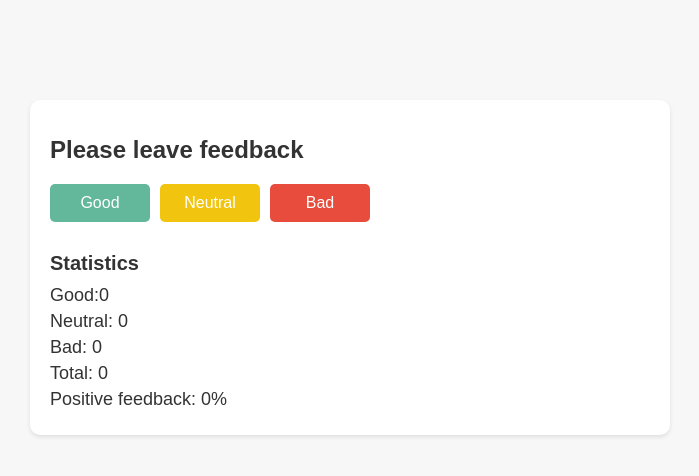
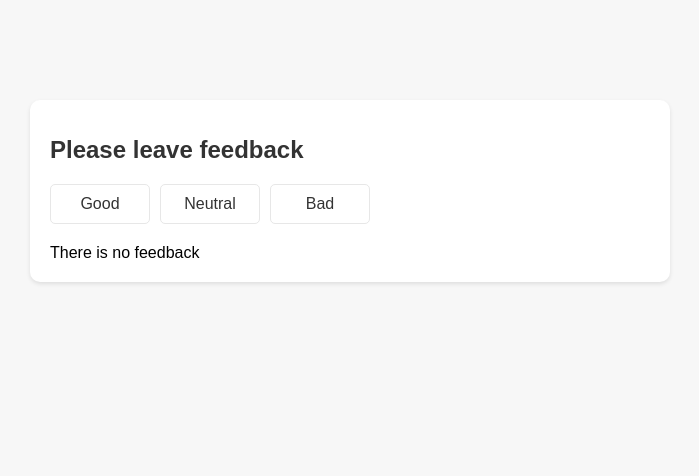
Before and after one commit to zhurakovska/goit-react-hw-02-feedback, a React (Create React App) app: page / in a window 1280 px wide. Shown: the top 476 px of the page, without its empty margins (290-989 px from the left). Built offline with nearby package versions, Linux system fonts and the light colour scheme.

Commit message:
done step 3 and 4

```diff
--- a/src/components/Feedback/Feedback.jsx
+++ b/src/components/Feedback/Feedback.jsx
@@ -1,6 +1,7 @@
 import React from 'react';
 import { Container, Title } from './Feedback.styled';
 import { FeedbackOptions } from './FeedbackOptions';
+import { Section } from './Section';
 
 import { Statistics } from './Statistics';
 
@@ -40,11 +41,13 @@
 
   render() {
     const { good, neutral, bad, total, percentage } = this.state;
+    const options = ['Good', 'Neutral', 'Bad'];
+
     return (
       <Container>
-        <Title>Please leave feedback</Title>
+        <Section title="Please leave feedback">
           <FeedbackOptions
-          options={this.state}
+            options={options}
             onLeaveFeedback={this.handleChangeComment}
           />
           <Statistics
@@ -54,6 +57,7 @@
             total={total}
             positivePercentage={percentage}
           />
+        </Section>
       </Container>
     );
   }
--- a/src/components/Feedback/Feedback.styled.js
+++ b/src/components/Feedback/Feedback.styled.js
@@ -28,24 +28,14 @@
 export const Button = styled.button`
   padding: 10px 20px;
   font-size: 16px;
-  color: #ffffff;
+  color: #333333;
   border: none;
   border-radius: 5px;
   cursor: pointer;
   margin-right: 10px;
   width: 100px;
-`;
-
-export const GoodButton = styled(Button)`
-  background-color: #63b79b;
-`;
-
-export const NeutralButton = styled(Button)`
-  background-color: #f1c40f;
-`;
-
-export const BadButton = styled(Button)`
-  background-color: #e74c3c;
+  border: 1px solid #e7e7e7;
+  background-color: transparent;
 `;
 
 export const StatisticsTitle = styled.h2`
--- a/src/components/Feedback/FeedbackOptions.jsx
+++ b/src/components/Feedback/FeedbackOptions.jsx
@@ -1,23 +1,14 @@
 import React from 'react';
-import {
-  ButtonGroup,
-  GoodButton,
-  NeutralButton,
-  BadButton,
-} from './Feedback.styled';
+import { ButtonGroup, Button } from './Feedback.styled';
 
 export const FeedbackOptions = ({ options, onLeaveFeedback }) => {
   return (
     <ButtonGroup>
-      <GoodButton name="good" onClick={onLeaveFeedback}>
-        Good
-      </GoodButton>
-      <NeutralButton name="neutral" onClick={onLeaveFeedback}>
-        Neutral
-      </NeutralButton>
-      <BadButton name="bad" onClick={onLeaveFeedback}>
-        Bad
-      </BadButton>
+      {options.map(option => (
+        <Button name={option.toLowerCase()} onClick={onLeaveFeedback}>
+          {option}
+        </Button>
+      ))}
     </ButtonGroup>
   );
 };
--- /dev/null
+++ b/src/components/Feedback/Notification.jsx
@@ -0,0 +1,3 @@
+import React from 'react';
+
+export const Notification = ({ message }) => <div>{message}</div>;
--- /dev/null
+++ b/src/components/Feedback/Section.jsx
@@ -0,0 +1,11 @@
+import React from 'react';
+import { Title } from './Feedback.styled';
+
+export const Section = ({ children, title }) => {
+  return (
+    <>
+      <Title>{title}</Title>
+      {children}
+    </>
+  );
+};
--- a/src/components/Feedback/Statistics.jsx
+++ b/src/components/Feedback/Statistics.jsx
@@ -1,4 +1,6 @@
 import React from 'react';
+
+import { Notification } from './Notification';
 
 import { StatisticsTitle, Statistic } from './Feedback.styled';
 
@@ -9,6 +11,10 @@
   total,
   positivePercentage,
 }) => {
+  if (!total) {
+    return <Notification message="There is no feedback" />;
+  }
+
   return (
     <>
       <StatisticsTitle>Statistics</StatisticsTitle>
```
Lines whose indentation alone changed are shown as unchanged.
